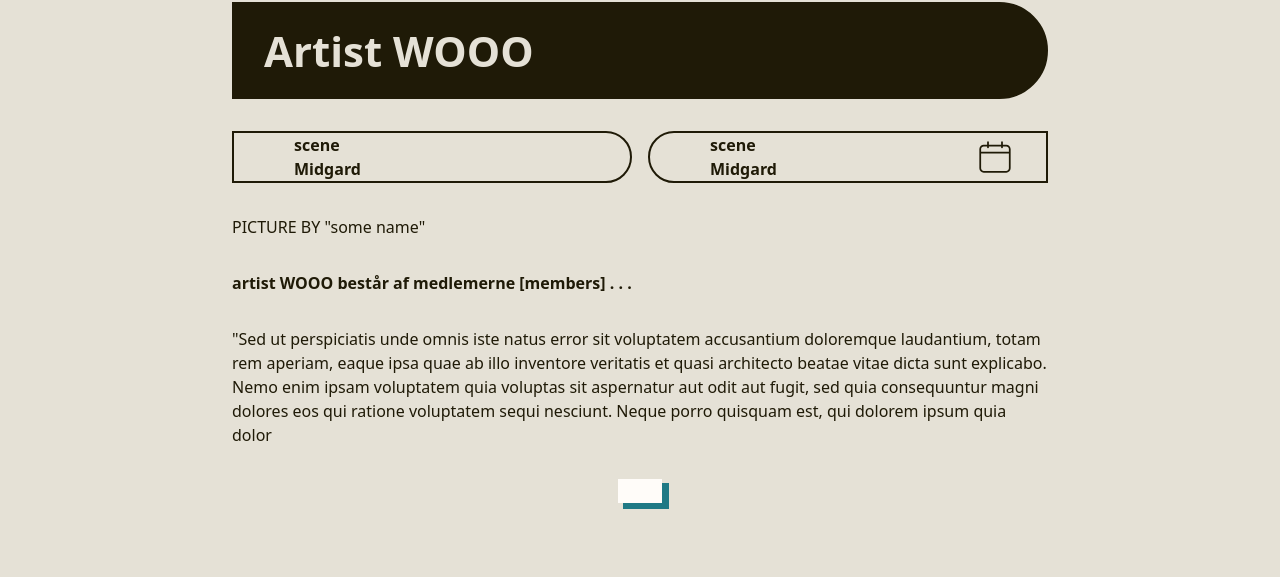
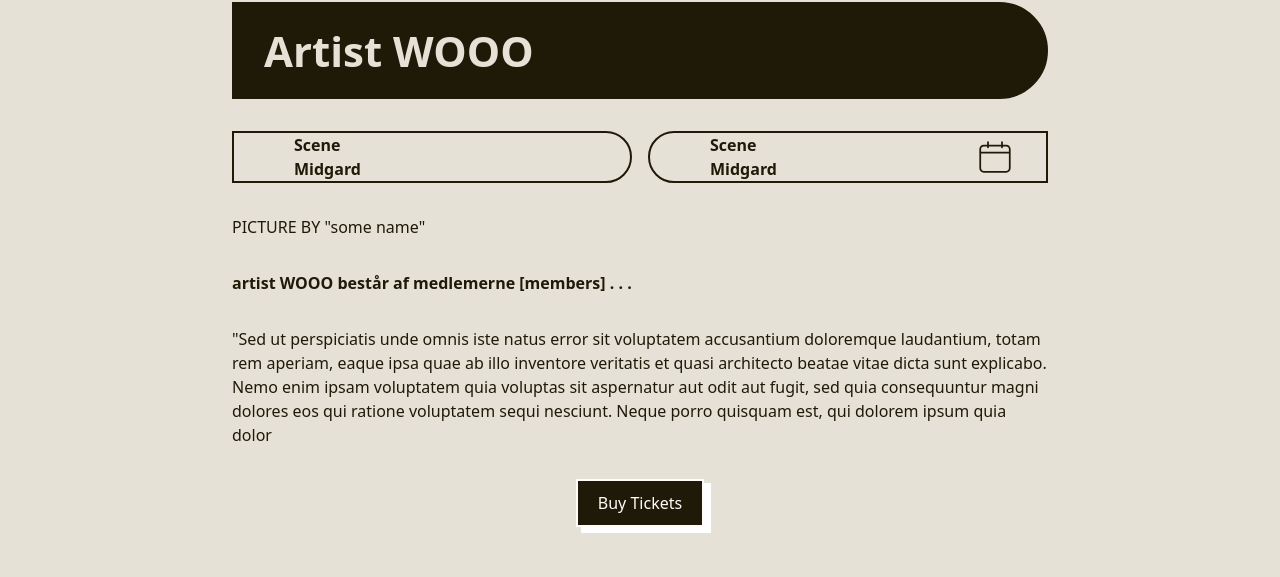
Before and after one commit to julielilly/sem3-eksamen-foofest-forked, a Next.js app: page /line_up/1 in a window 1280 px wide. Shown: the part 578-1155 px from the top of the page. Built offline with nearby package versions, Linux system fonts and the light colour scheme; a web font is replaced by a local one.

Commit message:
button theme added

```diff
--- a/src/app/line_up/[id]/page.js
+++ b/src/app/line_up/[id]/page.js
@@ -54,12 +54,12 @@ const page = ({ params }) => {
         </h1>
         <section className="grid grid-cols-1 md:grid-cols-2 gap-4">
           <div className="font-bold text-text  bg-background text-foreground  py-1xs pr-s pl-l rounded-r-full  border-2 border-foreground text-nowrap">
-            <p>scene</p>
+            <p>Scene</p>
             <h2>Midgard</h2>
           </div>
           <div className="flex justify-between items-center bg-background text-foreground  py-1xs pr-s pl-l rounded-l-full  border-2 border-foreground text-nowrap">
             <div className="font-bold text-text">
-              <p>scene</p>
+              <p>Scene</p>
               <h2>Midgard</h2>
             </div>
             <CiCalendar className="text-title" />
@@ -79,7 +79,7 @@ const page = ({ params }) => {
           dolorem ipsum quia dolor
         </p>
         <div className="mx-[auto] w-fit">
-          <ButtonSharpEdge></ButtonSharpEdge>
+          <ButtonSharpEdge theme={"black"}>Buy Tickets</ButtonSharpEdge>
         </div>
       </section>
     </div>
--- a/src/app/line_up/page.js
+++ b/src/app/line_up/page.js
@@ -4,20 +4,22 @@ import ButtonSharpEdge from "@/components/ButtonSharpEdge";
 import { getSubs } from "@/lib/api";
 
 async function page() {
-  const lineUp = await getSubs();
+  // const lineUp = await getSubs();
+
+  // console.log(lineUp);
 
   return (
     <div>
       <h1 className="halfround-right text-title my-10"> Line up</h1>
 
       <section className="md:flex md:justify-around grid grid-cols-2 last:col-span-2 place-items-center gap-5 bg-[--blue-light] py-10 my-10 px-5">
-        <ButtonSharpEdge></ButtonSharpEdge>
-        <ButtonSharpEdge></ButtonSharpEdge>
-        <ButtonSharpEdge></ButtonSharpEdge>
-        <ButtonSharpEdge></ButtonSharpEdge>
-        <ButtonSharpEdge></ButtonSharpEdge>
-        <ButtonSharpEdge></ButtonSharpEdge>
-        <ButtonSharpEdge></ButtonSharpEdge>
+        <ButtonSharpEdge theme={"black"}>Monday</ButtonSharpEdge>
+        <ButtonSharpEdge theme={"black"}>Tuesday</ButtonSharpEdge>
+        <ButtonSharpEdge theme={"black"}>wednesday</ButtonSharpEdge>
+        <ButtonSharpEdge theme={"black"}>Thursday</ButtonSharpEdge>
+        <ButtonSharpEdge theme={"black"}>Friday</ButtonSharpEdge>
+        <ButtonSharpEdge theme={"black"}>Sunday</ButtonSharpEdge>
+        <ButtonSharpEdge theme={"black"}>Saturday</ButtonSharpEdge>
       </section>
 
       <ul className="grid md:grid-cols-[repeat(auto-fit,_minmax(250px,_1fr))]  place-content-center md:gap-4 gap-10 ">
```
